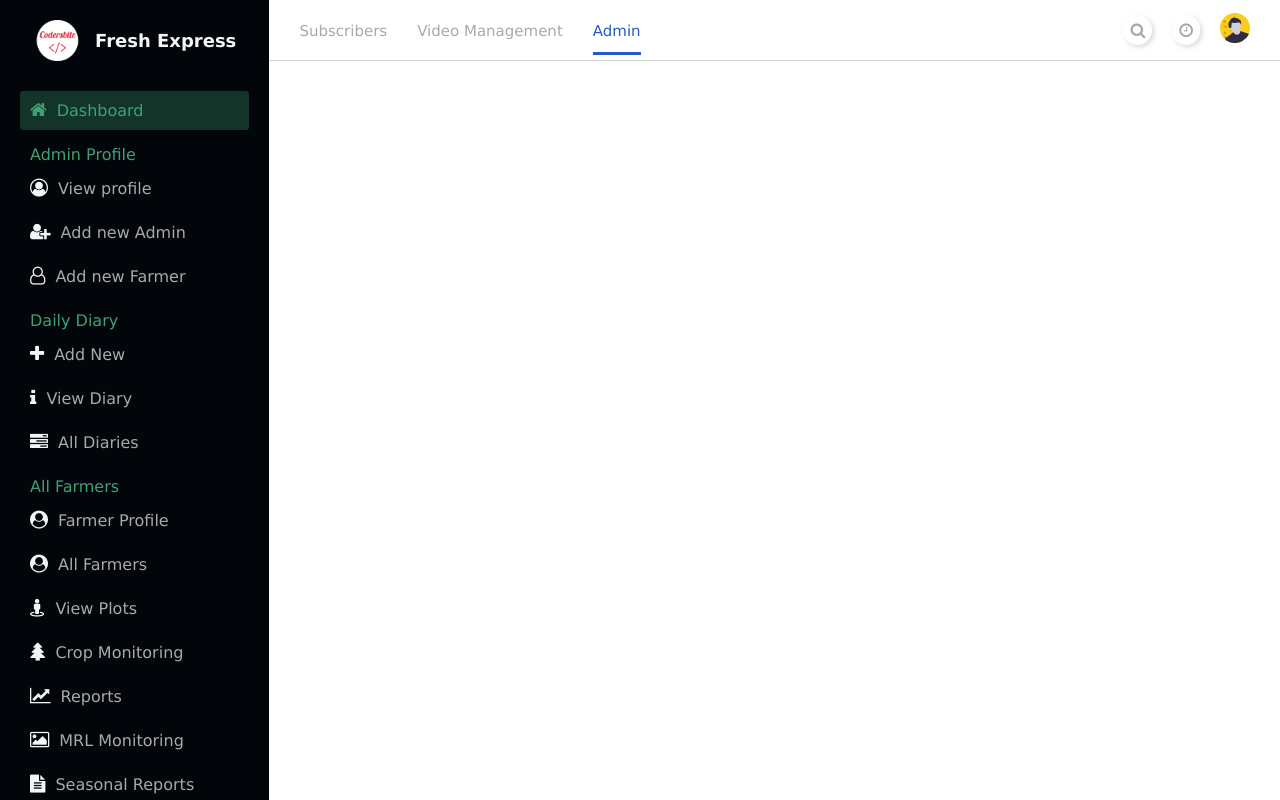
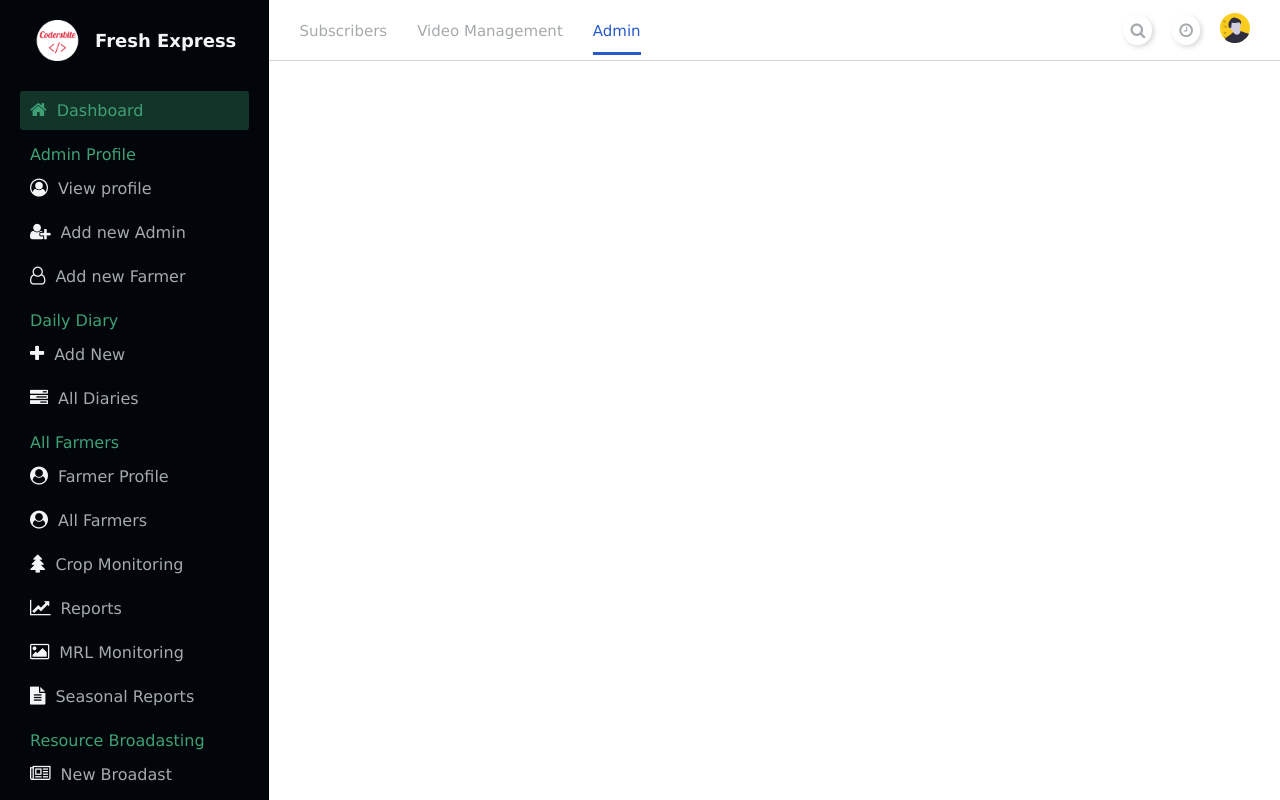
Before and after one commit to Harshal-9/FreshExpress-Dashboard, a React (Create React App) app: page / in a window 1280 px wide. Built offline with nearby package versions, Linux system fonts and the light colour scheme.

Commit message:
Changed sidebar.js

```diff
--- a/src/components/sidebar/Sidebar.js
+++ b/src/components/sidebar/Sidebar.js
@@ -41,10 +41,10 @@ const Sidebar = ({ sidebarOpen, closeSidebar }) => {
           <i className="fa fa-plus"></i>
           <a href="https://dzbt3.csb.app/">Add New</a>
         </div>
-        <div className="sidebar__link">
+        {/* <div className="sidebar__link">
           <i className="fa fa-info"></i>
           <a href="#">View Diary</a>
-        </div>
+        </div> */}
         <div className="sidebar__link">
           <i className="fa fa-tasks" aria-hidden="true"></i>
           <a href="/AllDiaries">All Diaries</a>
@@ -59,10 +59,10 @@ const Sidebar = ({ sidebarOpen, closeSidebar }) => {
           <i className="fa fa-user-circle" aria-hidden="true"></i>
           <a href="/ViewAllFarmers">All Farmers</a>
         </div>
-        <div className="sidebar__link">
+        {/* <div className="sidebar__link">
           <i className="fa fa-street-view"></i>
           <a href="#">View Plots</a>
-        </div>
+        </div> */}
         <div className="sidebar__link">
           <i className="fa fa-tree"></i>
           <a href="#">Crop Monitoring</a>
```
